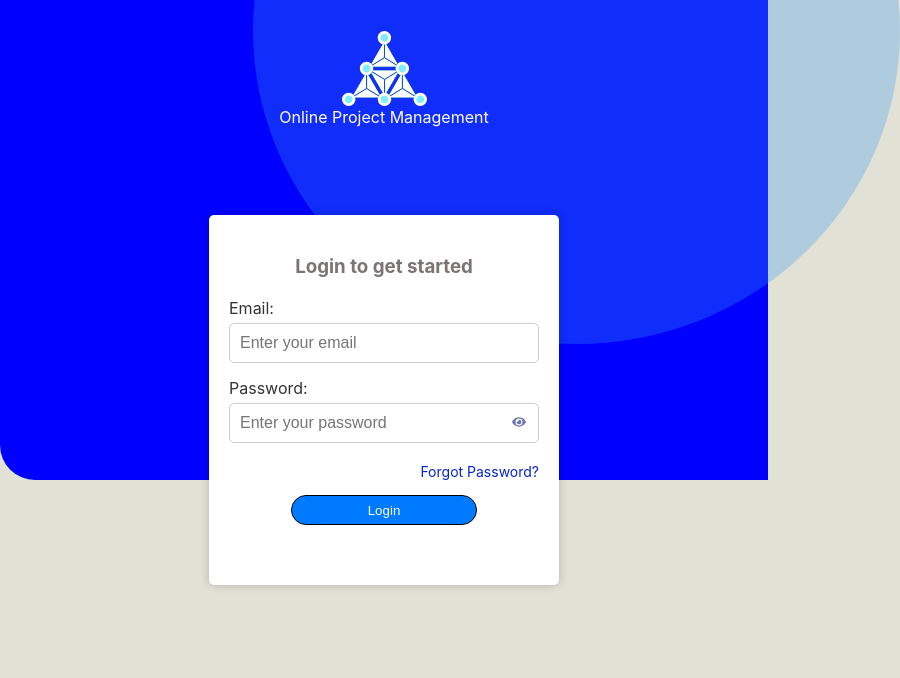
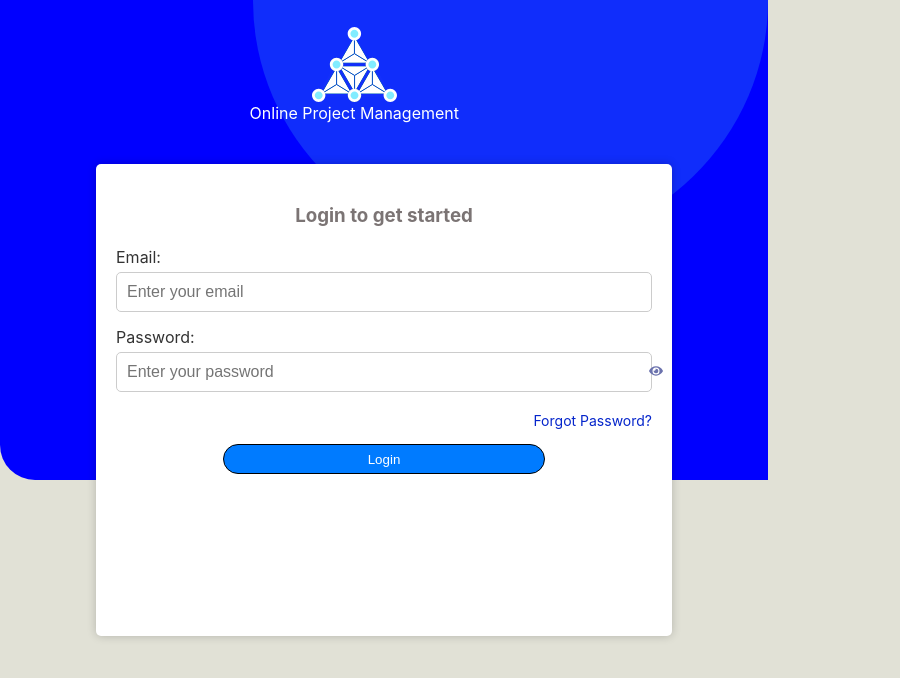
Before and after one commit to labbucode/dashboard, a React (Create React App) app: page / in a window 768 px wide. Shown: the top 678 px of the page, 900 px wide, since content can reach past the window. Built offline with nearby package versions, Linux system fonts and the light colour scheme.

Commit message:
tab responsive

```diff
--- a/src/LoginPage.css
+++ b/src/LoginPage.css
@@ -183,3 +183,31 @@
       left: 100px;
   }
 }
+
+@media (min-width: 700px) and (max-width: 930px) {
+  .blue-box {
+    width: 100vw;
+      background-color: blue;
+      z-index: -1;
+      border-bottom-left-radius: 35px;
+  }
+  .OvalIcon {
+    position: relative;
+    top: -100px;
+    max-width: 67%;
+  }
+  .logo{
+    position: absolute;
+    top: 27px;
+    right: 309px;
+  }
+  .login-form{
+    width: 75%;
+    height: 59%;
+}
+.show-password-button {
+  position: relative;
+  bottom: 30px;
+  left: 272px;
+}
+  }
```
